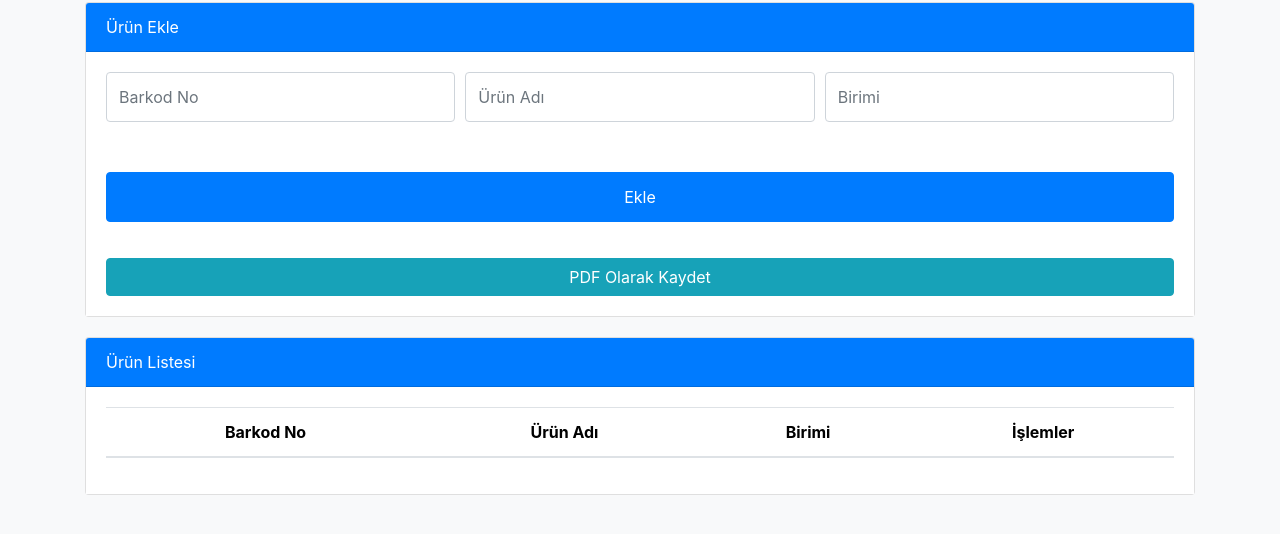
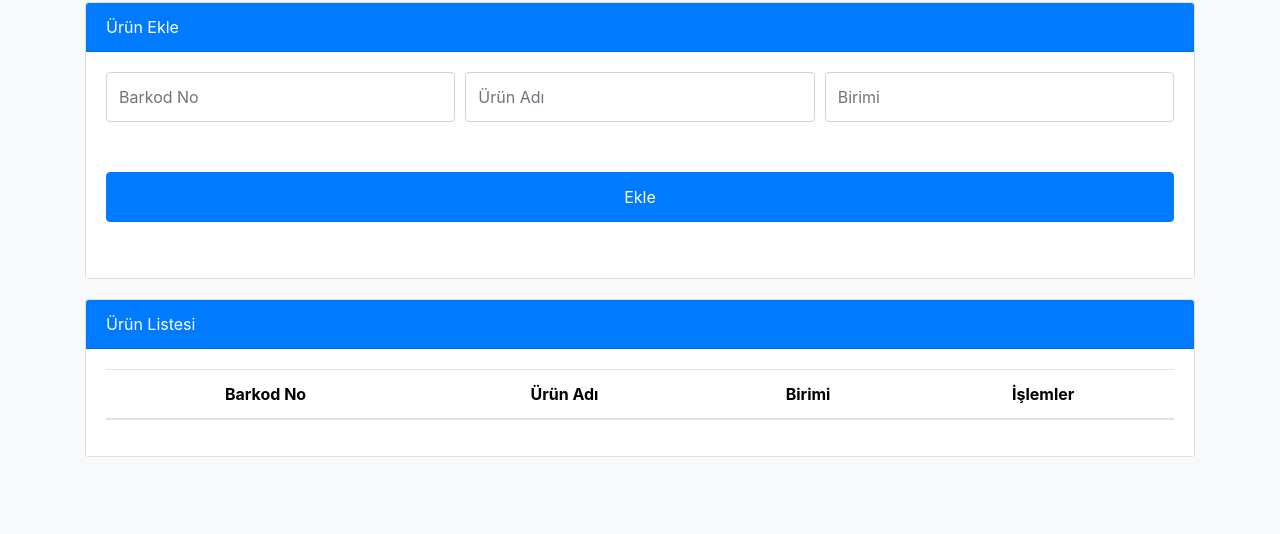
Before and after one commit to suleyman-yilmaz/nodejs-stokTakipSistemi, a website: page public/urunBilgiGiris.html in a window 1280 px wide. Shown: the part 186-720 px from the top of the page. Drawn offline with nearby package versions, Linux system fonts and the light colour scheme; some packages are replaced by stand-ins of ours; no server answers; a script that the page names is missing.

Commit message:
Inital Commit

```diff
--- a/public/urunBilgiGiris.html
+++ b/public/urunBilgiGiris.html
@@ -206,7 +206,6 @@
                         </div>
                     </div>
                 </form>
-                <button id="generatePDF" class="btn btn-info btn-block">PDF Olarak Kaydet</button>
             </div>
         </div>
         <div class="card">
```
Also changed, not shown: 1 other file.
